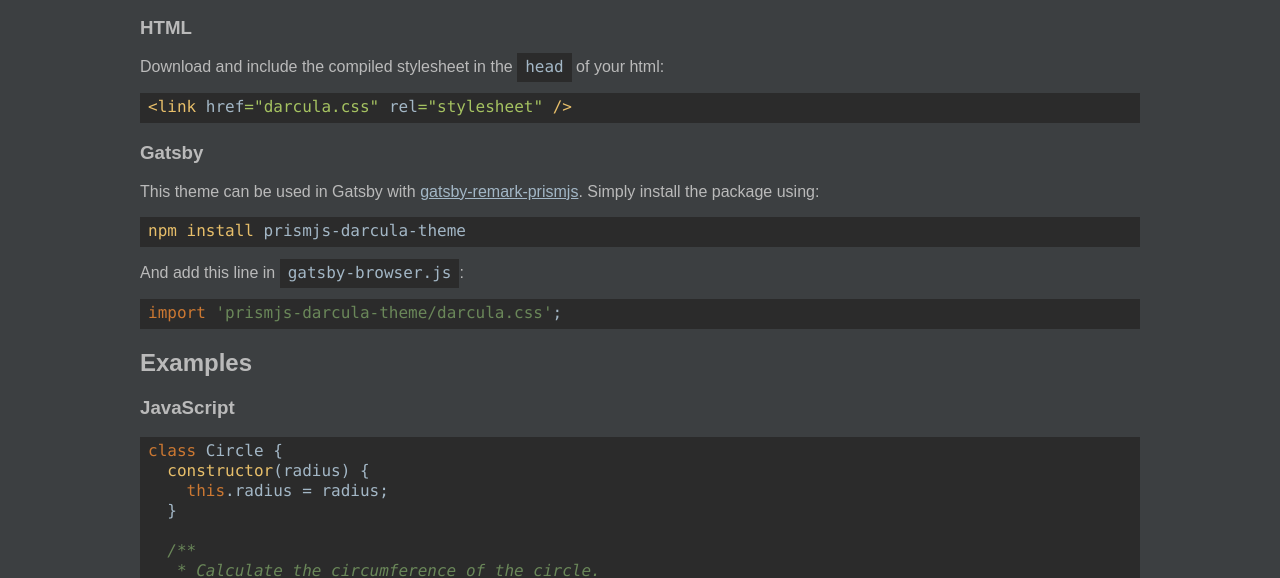
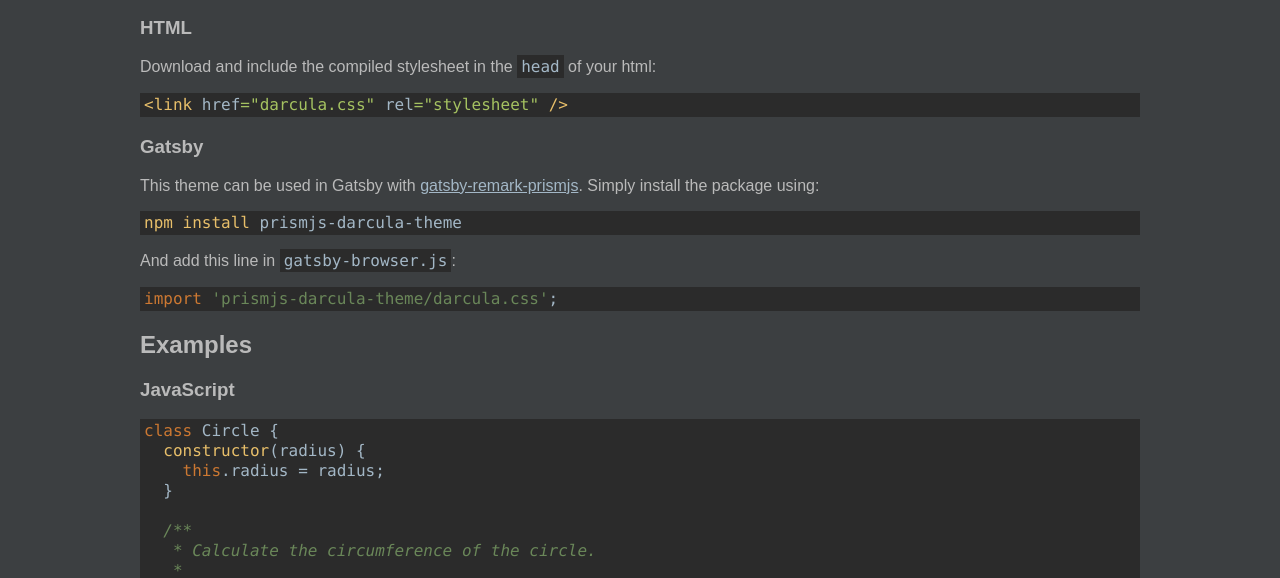
Before and after one commit to LucaScorpion/prismjs-darcula-theme, a website: page docs/index.html in a window 1280 px wide. Shown: the part 183-761 px from the top of the page. Drawn offline with Linux system fonts and the light colour scheme.

Commit message:
Slightly decrease paddings so inline code does not interfere with surrounding lines

```diff
--- a/darcula.scss
+++ b/darcula.scss
@@ -16,7 +16,7 @@ $brown: #8a653b;
 $fonts: Source Code Pro, PT Mono, Consolas, Monaco, Andale Mono, Ubuntu Mono, monospace;
 $font-size: 16px;
 $line-height: 20px;
-$padding: 4px 8px 6px;
+$padding: 2px 4px;
 $tab-size: 4;
 
 pre,
```
Also changed, not shown: docs/darcula.css.
